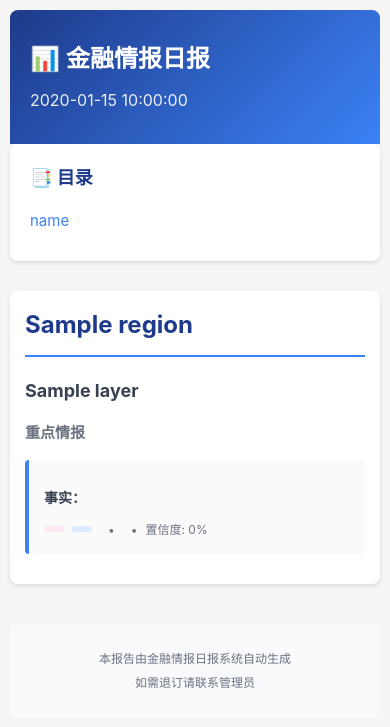
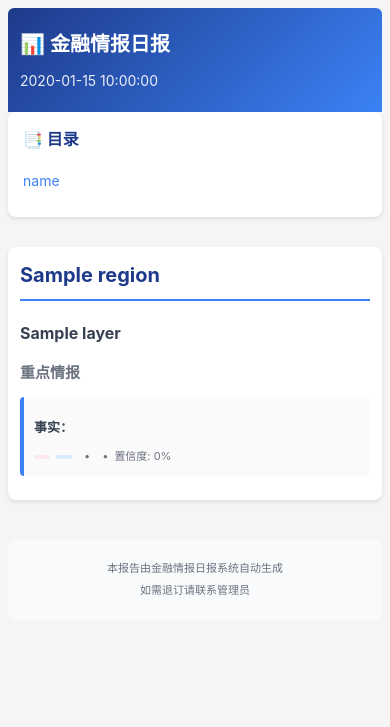
Before and after one commit to Adversit/financial_llm_daily, a Python web app: template src/composer/templates/email_body.html in a window 390 px wide. Shown: the top 727 px of the page. Run offline with Jinja, Linux system fonts and the light colour scheme; the template is opened without the code that fills it: most values are stand-ins (such as "Sample title", 1, 10 or a date in 2020).

Commit message:
feat: 收件人白名单复合约束支持 & 邮件模板响应式优化
## 新增功能
- ✨ 支持同一邮箱同时作为收件人和白名单
  - 修改数据库唯一约束为 (email, type) 复合唯一索引
  - 可分别控制每个角色的启用/禁用状态
  - 添加成功消息提示

## 修复
- 🐛 修复添加白名单时的"Email already exists"错误
  - 检查逻辑从单独邮箱改为 (邮箱 + 类型) 组合
  - 更友好的错误提示

## 改进
- 📧 邮件模板响应式布局优化
  - 电脑端: 800px → 1200px，充分利用大屏空间
  - 平板端: 900px，适中阅读体验
  - 手机端: 全屏显示，优化字体和间距
  - 添加 4 个响应式断点，适配所有设备

## 技术改进
- 🔧 数据库迁移脚本: 20251110_1500_e5f6a7b8c9d0
- 🎨 前端成功消息组件（3秒自动隐藏）
- 📱 多断点媒体查询优化邮件显示

## 文件变更
- src/models/delivery.py
- src/web/routes/admin/recipients.py
- src/web/templates/admin/recipients.html
- src/composer/templates/email_body.html
- src/db/migrations/versions/20251110_1500_e5f6a7b8c9d0_update_recipients_unique_constraint.py
- docs/update.md

🤖 Generated with [Claude Code](https://claude.com/claude-code)

Co-Authored-By: Claude <noreply@anthropic.com>

```diff
--- a/src/composer/templates/email_body.html
+++ b/src/composer/templates/email_body.html
@@ -5,10 +5,10 @@
     <meta name="viewport" content="width=device-width, initial-scale=1.0">
     <title>金融情报日报 - {{ report_date }}</title>
     <style>
-        /* 邮件安全样式（内联 CSS） */
+        /* 邮件安全样式（内联 CSS） - 响应式设计 */
         body {
             font-family: -apple-system, BlinkMacSystemFont, "Segoe UI", "Microsoft YaHei", Arial, sans-serif;
-            max-width: 800px;
+            max-width: 1200px;  /* 电脑端：更宽的阅读体验 */
             margin: 0 auto;
             padding: 20px;
             background-color: #f5f5f5;
@@ -176,15 +176,136 @@
             padding: 40px;
             color: #6b7280;
         }
-        @media (max-width: 600px) {
+        /* 响应式设计 - 多设备适配 */
+
+        /* 平板端 (768px - 1024px) */
+        @media (max-width: 1024px) {
             body {
-                padding: 10px;
+                max-width: 900px;
+                padding: 15px;
+            }
+            .header h1 {
+                font-size: 26px;
+            }
+            .section h2 {
+                font-size: 22px;
+            }
+        }
+
+        /* 小平板和大手机 (600px - 768px) */
+        @media (max-width: 768px) {
+            body {
+                max-width: 100%;
+                padding: 12px;
+            }
+            .header {
+                padding: 25px 15px;
             }
             .header h1 {
                 font-size: 24px;
             }
+            .header p {
+                font-size: 15px;
+            }
+            .section {
+                padding: 20px;
+            }
+            .section h2 {
+                font-size: 20px;
+            }
+            .card-title {
+                font-size: 15px;
+            }
+            .card-summary {
+                font-size: 13px;
+            }
+        }
+
+        /* 手机端 (< 600px) */
+        @media (max-width: 600px) {
+            body {
+                max-width: 100%;
+                padding: 10px;
+            }
+            .header {
+                padding: 20px 12px;
+                border-radius: 6px 6px 0 0;
+            }
+            .header h1 {
+                font-size: 22px;
+            }
+            .header p {
+                font-size: 14px;
+            }
+            .overview {
+                padding: 15px;
+                border-radius: 0 0 6px 6px;
+            }
+            .overview h2 {
+                font-size: 18px;
+            }
+            .overview p {
+                font-size: 14px;
+            }
+            .toc {
+                padding: 15px;
+            }
+            .toc h3 {
+                font-size: 16px;
+            }
+            .toc a {
+                font-size: 14px;
+            }
             .section {
                 padding: 15px;
+                margin-bottom: 20px;
+            }
+            .section h2 {
+                font-size: 20px;
+                padding-bottom: 8px;
+            }
+            .section h3 {
+                font-size: 16px;
+                margin: 15px 0 10px 0;
+            }
+            .card {
+                padding: 12px;
+                margin: 12px 0;
+            }
+            .card-title {
+                font-size: 15px;
+            }
+            .card-summary {
+                font-size: 13px;
+                line-height: 1.6;
+            }
+            .card-meta {
+                font-size: 11px;
+                gap: 6px;
+            }
+            .tag {
+                padding: 2px 8px;
+                font-size: 10px;
+            }
+            .footer {
+                padding: 15px;
+                font-size: 11px;
+            }
+        }
+
+        /* 小手机端 (< 400px) */
+        @media (max-width: 400px) {
+            body {
+                padding: 8px;
+            }
+            .header h1 {
+                font-size: 20px;
+            }
+            .section {
+                padding: 12px;
+            }
+            .card {
+                padding: 10px;
             }
         }
     </style>
--- a/src/models/delivery.py
+++ b/src/models/delivery.py
@@ -26,7 +26,7 @@ class ReportRecipient(Base, TimestampMixin):
     __tablename__ = "report_recipients"
 
     id = Column(Integer, primary_key=True, autoincrement=True)
-    email = Column(String(200), nullable=False, unique=True, comment="邮箱地址")
+    email = Column(String(200), nullable=False, comment="邮箱地址")
     display_name = Column(String(100), nullable=True, comment="显示名称")
     type = Column(SQLEnum(RecipientType, native_enum=True, values_callable=lambda x: [e.value for e in x]), default=RecipientType.RECIPIENT, nullable=False, comment="类型")
     enabled = Column(Boolean, default=True, nullable=False, comment="是否启用")
@@ -34,6 +34,7 @@ class ReportRecipient(Base, TimestampMixin):
     __table_args__ = (
         Index("idx_recipients_email", "email"),
         Index("idx_recipients_type_enabled", "type", "enabled"),
+        Index("idx_recipients_email_type", "email", "type", unique=True),
     )
 
     def __repr__(self):
```
Also changed, not shown: docs/update.md (added, +149 -0 lines), src/db/migrations/versions/20251110_1500_e5f6a7b8c9d0_update_recipients_unique_constraint.py (added, +55 -0 lines), src/web/routes/admin/recipients.py (+15 -5 lines), src/web/templates/admin/recipients.html (+22 -0 lines).
